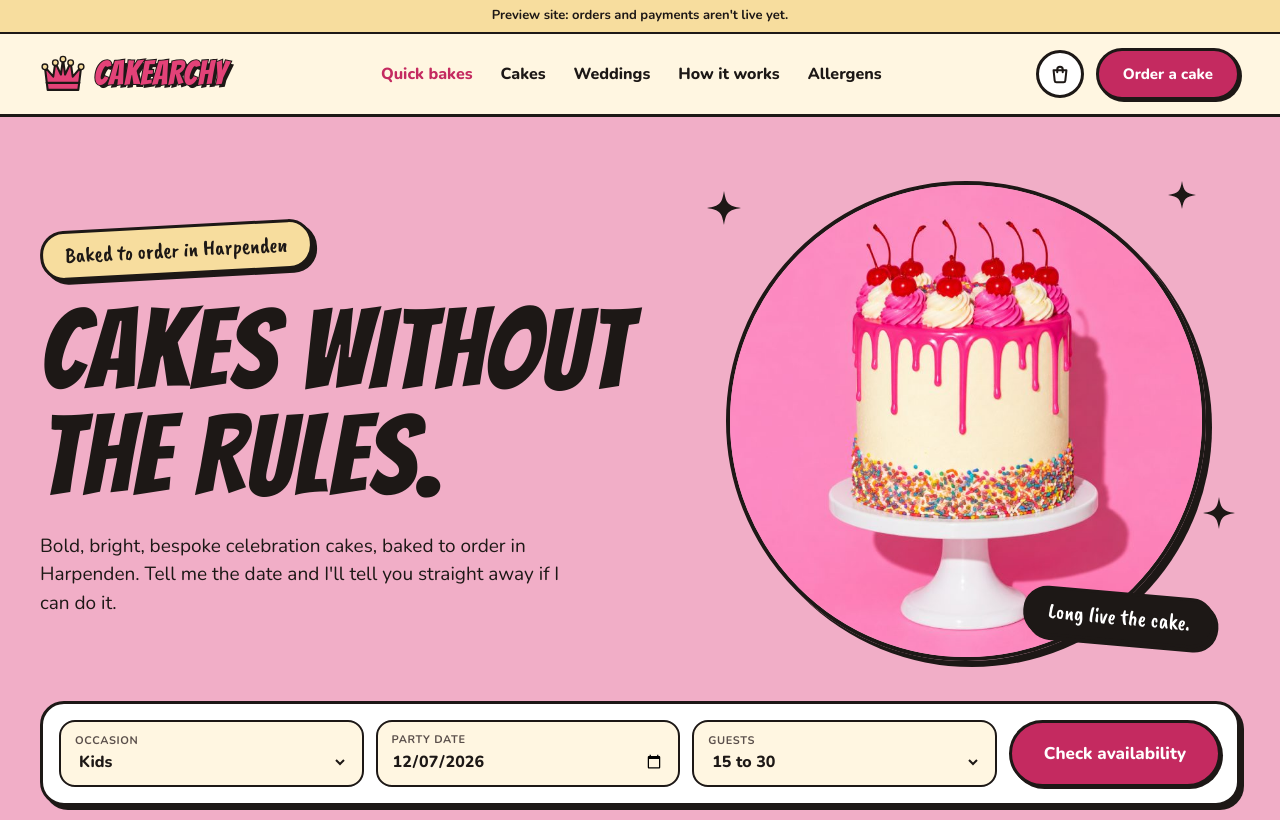
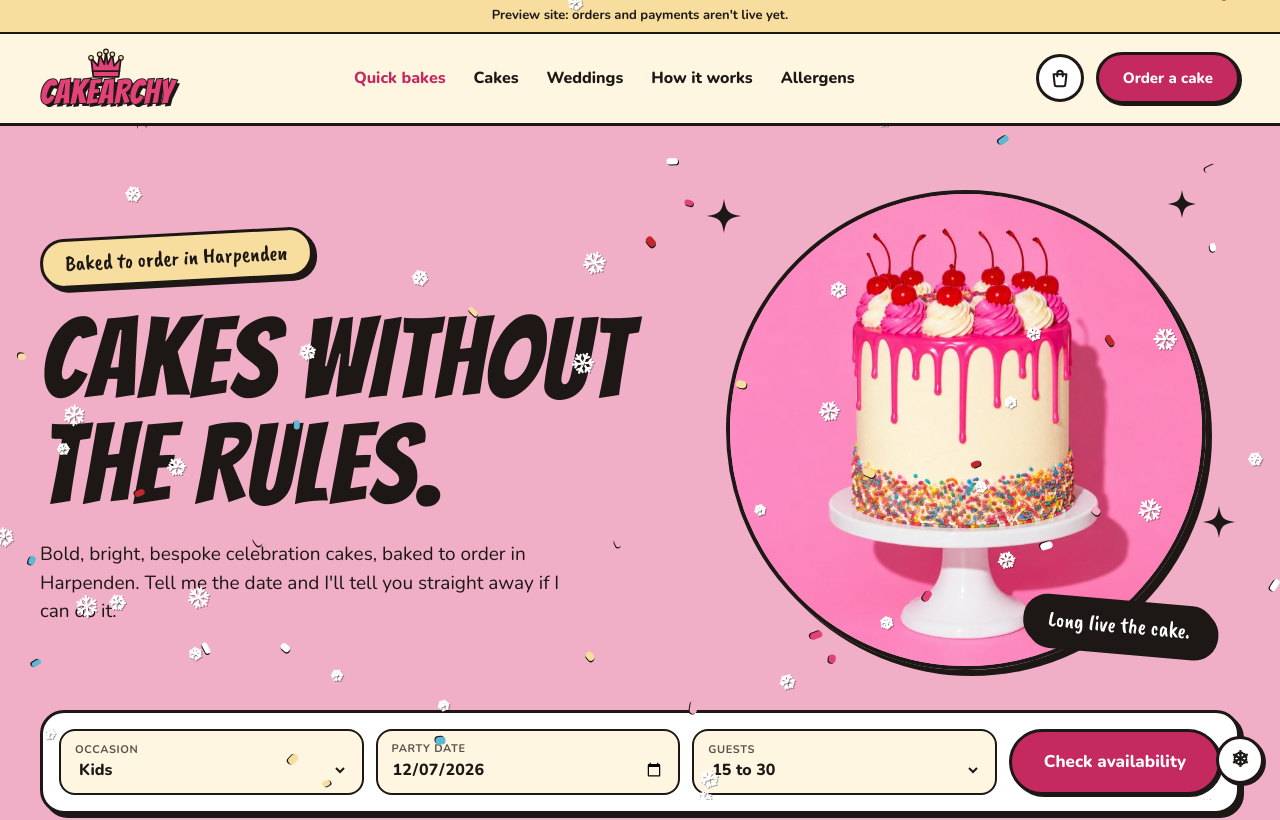
Before and after one commit to AIHIA1719/cakearchy-website, a plain HTML site: page index.html in a window 1280 px wide. Shown: the top 820 px of the page. Drawn offline with nearby package versions, Linux system fonts and the light colour scheme; animation ran at ten frames a second.

Commit message:
Festive snow and sprinkles on the homepage; crown always on top of the wordmark
Co-Authored-By: Claude Opus 5.5 <noreply@anthropic.com>
Claude-Session: https://claude.ai/code/session_014WRrxXMcgzz12SqoPwZTgq

```diff
--- a/css/styles.css
+++ b/css/styles.css
@@ -108,8 +108,8 @@ p { margin: 0; }
 /* Header */
 .site-header { background: var(--bg-page); border-bottom: 3px solid var(--border); position: sticky; top: 0; z-index: 40; }
 .site-header .wrap { display: flex; align-items: center; justify-content: space-between; gap: var(--s-xl); padding-top: 14px; padding-bottom: 14px; }
-.logo { display: inline-flex; align-items: center; gap: 8px; text-decoration: none; }
-.logo svg { width: 46px; height: auto; }
+.logo { display: inline-flex; flex-direction: column; align-items: center; gap: 0; text-decoration: none; line-height: 1; }
+.logo svg { width: 38px; height: auto; margin-bottom: -4px; position: relative; z-index: 1; }
 .wordmark {
   font-family: var(--font-display); font-size: 34px; letter-spacing: .02em; color: var(--pink-500);
   -webkit-text-stroke: 2px var(--ink-900); paint-order: stroke fill; text-shadow: 3px 3px 0 var(--ink-900);
@@ -134,7 +134,7 @@ p { margin: 0; }
   .nav, .header-actions .btn { display: none; }
   .icon-btn.menu { display: inline-flex; }
   .wordmark { font-size: 26px; }
-  .logo svg { width: 36px; }
+  .logo svg { width: 30px; }
   .mobile-menu[data-open="true"] {
     display: flex; flex-direction: column; position: fixed; inset: 0; background: var(--bg-brand); z-index: 60; padding: 16px 20px 32px; overflow-y: auto;
   }
@@ -273,7 +273,7 @@ section:first-of-type { border-top: 0; }
 
 /* Flow pages (order, basket) */
 .flow { max-width: 560px; margin: 0 auto; min-height: 100vh; display: flex; flex-direction: column; background: var(--bg-page); }
-.flow-head { padding: 16px 20px 20px; border-bottom: 3px solid var(--border); display: grid; gap: 12px; background: var(--bg-page); position: sticky; top: 79px; z-index: 10; }
+.flow-head { padding: 16px 20px 20px; border-bottom: 3px solid var(--border); display: grid; gap: 12px; background: var(--bg-page); position: sticky; top: var(--header-h, 0px); z-index: 10; }
 .flow-head .row { display: flex; align-items: center; gap: 12px; }
 .flow-head .row .label { flex: 1; color: var(--text-2); }
 .back { background: none; border: 0; padding: 4px; cursor: pointer; display: inline-flex; }
@@ -323,4 +323,5 @@ section:first-of-type { border-top: 0; }
 .split { display: grid; grid-template-columns: 1fr 1fr; gap: 64px; align-items: center; }
 @media (max-width: 900px) { .split { grid-template-columns: 1fr; gap: 32px; } .section { padding: 56px 0; } }
 .toast { position: fixed; left: 50%; bottom: 24px; transform: translateX(-50%); background: var(--bg-inverse); color: var(--text-inv); padding: 12px 20px; border-radius: var(--r-full); border: 2px solid var(--border); font-weight: 800; z-index: 80; box-shadow: var(--shadow); }
+.site-footer .logo svg { width: 48px; }
 .mock-banner { background: var(--bg-accent); border-bottom: 2px solid var(--border); text-align: center; font-size: 13px; font-weight: 700; padding: 6px 12px; }
--- a/index.html
+++ b/index.html
@@ -157,5 +157,6 @@
   <script src="js/config.js"></script>
   <script src="js/site.js"></script>
   <script src="js/home.js"></script>
+  <script src="js/festive.js"></script>
 </body>
 </html>
--- a/js/config.js
+++ b/js/config.js
@@ -19,6 +19,9 @@ window.CAKEARCHY = {
     interestFormEndpoint: '',
     launchMonth: 'early 2027'
   },
+
+  // Festive snow and sprinkles on the homepage. Runs between these dates (MM-DD) each year.
+  festive: { enabled: true, from: '11-15', to: '01-06' },
 
   // Minimum notice in days
   leadTimes: {
--- /dev/null
+++ b/js/festive.js
@@ -0,0 +1,70 @@
+/* Festive overlay: snowflakes and sprinkles drifting down the homepage.
+   Turn it on or off, and set the dates, in js/config.js (festive). */
+(function () {
+  const F = (window.CAKEARCHY || {}).festive;
+  if (!F || !F.enabled) return;
+  const now = new Date(); const md = (now.getMonth() + 1) * 100 + now.getDate();
+  const toMD = s => { const [m, d] = s.split('-').map(Number); return m * 100 + d; };
+  const from = toMD(F.from), to = toMD(F.to);
+  const inSeason = from <= to ? (md >= from && md <= to) : (md >= from || md <= to);
+  if (!inSeason) return;
+  const reduce = window.matchMedia && window.matchMedia('(prefers-reduced-motion: reduce)').matches;
+  let off = false; try { off = localStorage.getItem('cakearchy:snowOff') === '1'; } catch (e) {}
+
+  document.addEventListener('DOMContentLoaded', () => {
+    const canvas = document.createElement('canvas');
+    canvas.setAttribute('aria-hidden', 'true');
+    canvas.style.cssText = 'position:fixed;inset:0;width:100%;height:100%;pointer-events:none;z-index:30';
+    document.body.appendChild(canvas);
+    const ctx = canvas.getContext('2d');
+
+    const btn = document.createElement('button');
+    btn.type = 'button'; btn.className = 'btn btn-outline';
+    btn.style.cssText = 'position:fixed;right:16px;bottom:16px;z-index:35;width:48px;height:48px;padding:0;font-size:22px;box-shadow:var(--shadow-sm)';
+    document.body.appendChild(btn);
+
+    const colours = ['#E34278', '#F7DD9E', '#F1AEC7', '#C1282B', '#FFFFFF', '#5BB8D6'];
+    let W, H, parts = [], running = false, raf;
+    const resize = () => { const r = window.devicePixelRatio || 1; W = innerWidth; H = innerHeight; canvas.width = W * r; canvas.height = H * r; ctx.setTransform(r, 0, 0, r, 0, 0); };
+    const make = (y) => {
+      const flake = Math.random() < 0.55;
+      return { x: Math.random() * W, y: y ?? -20, r: flake ? 5 + Math.random() * 6 : 2.5 + Math.random() * 1.5, len: 8 + Math.random() * 6,
+        vy: 0.5 + Math.random() * 1.1, vx: -0.3 + Math.random() * 0.6, rot: Math.random() * Math.PI, vr: -0.03 + Math.random() * 0.06,
+        sway: Math.random() * Math.PI * 2, flake, c: colours[Math.floor(Math.random() * colours.length)] };
+    };
+    const count = () => Math.round(Math.min(80, Math.max(28, W / 18)));
+    const drawFlake = p => {
+      ctx.save(); ctx.translate(p.x, p.y); ctx.rotate(p.rot);
+      ctx.strokeStyle = '#FFFFFF'; ctx.lineWidth = 2.2; ctx.lineCap = 'round';
+      ctx.shadowColor = 'rgba(29,24,22,.35)'; ctx.shadowBlur = 0; ctx.shadowOffsetX = 1; ctx.shadowOffsetY = 1;
+      for (let i = 0; i < 6; i++) { ctx.rotate(Math.PI / 3); ctx.beginPath(); ctx.moveTo(0, 0); ctx.lineTo(0, p.r); ctx.moveTo(0, p.r * .55); ctx.lineTo(p.r * .3, p.r * .8); ctx.moveTo(0, p.r * .55); ctx.lineTo(-p.r * .3, p.r * .8); ctx.stroke(); }
+      ctx.restore();
+    };
+    const drawSprinkle = p => {
+      ctx.save(); ctx.translate(p.x, p.y); ctx.rotate(p.rot);
+      ctx.fillStyle = '#1D1816'; ctx.beginPath(); ctx.roundRect(-p.len / 2 + 1, -p.r + 1, p.len, p.r * 2, p.r); ctx.fill();
+      ctx.fillStyle = p.c; ctx.beginPath(); ctx.roundRect(-p.len / 2, -p.r, p.len, p.r * 2, p.r); ctx.fill();
+      ctx.restore();
+    };
+    const tick = () => {
+      ctx.clearRect(0, 0, W, H);
+      for (const p of parts) {
+        p.sway += 0.02; p.y += p.vy; p.x += p.vx + Math.sin(p.sway) * 0.35; p.rot += p.vr;
+        if (p.y > H + 20) Object.assign(p, make());
+        p.flake ? drawFlake(p) : drawSprinkle(p);
+      }
+      raf = requestAnimationFrame(tick);
+    };
+    const start = () => { if (running) return; running = true; resize(); parts = Array.from({ length: count() }, () => make(Math.random() * H)); canvas.style.display = ''; tick(); };
+    const stop = () => { running = false; cancelAnimationFrame(raf); ctx.clearRect(0, 0, W, H); canvas.style.display = 'none'; };
+    const label = () => { btn.textContent = '❄'; btn.style.opacity = off ? '.55' : '1'; btn.title = off ? 'Let it snow' : 'Stop the snow'; btn.setAttribute('aria-label', btn.title); btn.setAttribute('aria-pressed', String(!off)); };
+
+    btn.addEventListener('click', () => { off = !off; try { localStorage.setItem('cakearchy:snowOff', off ? '1' : '0'); } catch (e) {} label(); off ? stop() : start(); });
+    addEventListener('resize', () => { if (running) resize(); });
+    document.addEventListener('visibilitychange', () => { if (document.hidden) { cancelAnimationFrame(raf); } else if (running) { tick(); } });
+
+    if (reduce) off = true;
+    label();
+    if (!off) start(); else canvas.style.display = 'none';
+  });
+})();
--- a/js/site.js
+++ b/js/site.js
@@ -114,6 +114,8 @@
       <a class="btn btn-secondary btn-lg btn-block" style="margin-top:32px" href="order.html">Order a cake</a>
       <p style="margin-top:16px;font-weight:700">${C.business.email} · @cakearchy</p>
     </div>`;
+    const setH = () => { const h = $('.site-header'); if (h) document.documentElement.style.setProperty('--header-h', h.offsetHeight + 'px'); };
+    setH(); addEventListener('resize', setH); document.fonts && document.fonts.ready.then(setH);
     const menu = $('.mobile-menu');
     $('[data-menu-open]').addEventListener('click', () => { menu.dataset.open = 'true'; document.body.style.overflow = 'hidden'; });
     $('[data-menu-close]').addEventListener('click', () => { menu.dataset.open = 'false'; document.body.style.overflow = ''; });
@@ -127,7 +129,7 @@
       <div class="wrap">
         <div class="footer-top">
           <div style="display:grid;gap:12px;align-content:start">
-            <span class="wordmark" style="font-size:40px">CAKEARCHY</span>
+            <span class="logo" style="justify-self:start">${CROWN}<span class="wordmark" style="font-size:40px">CAKEARCHY</span></span>
             <span class="hand" style="color:var(--pink-200)">Thanks for being part of the Cakearchy!</span>
           </div>
           <div class="footer-cols">
```
Also changed, not shown: coming-soon.html (+2 -1 lines).
